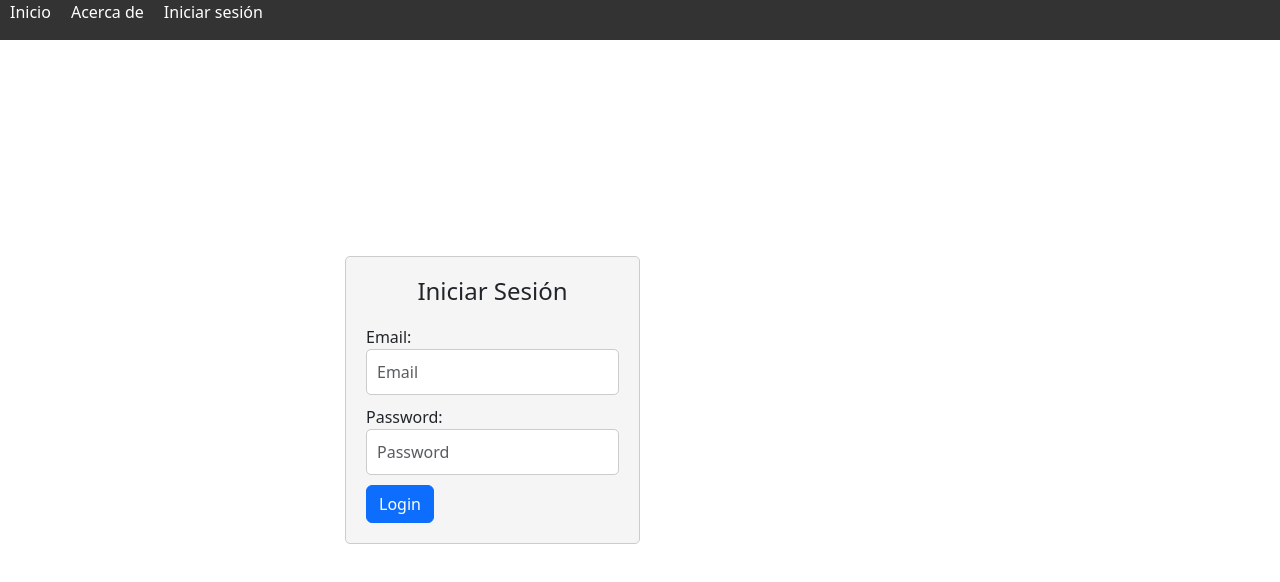
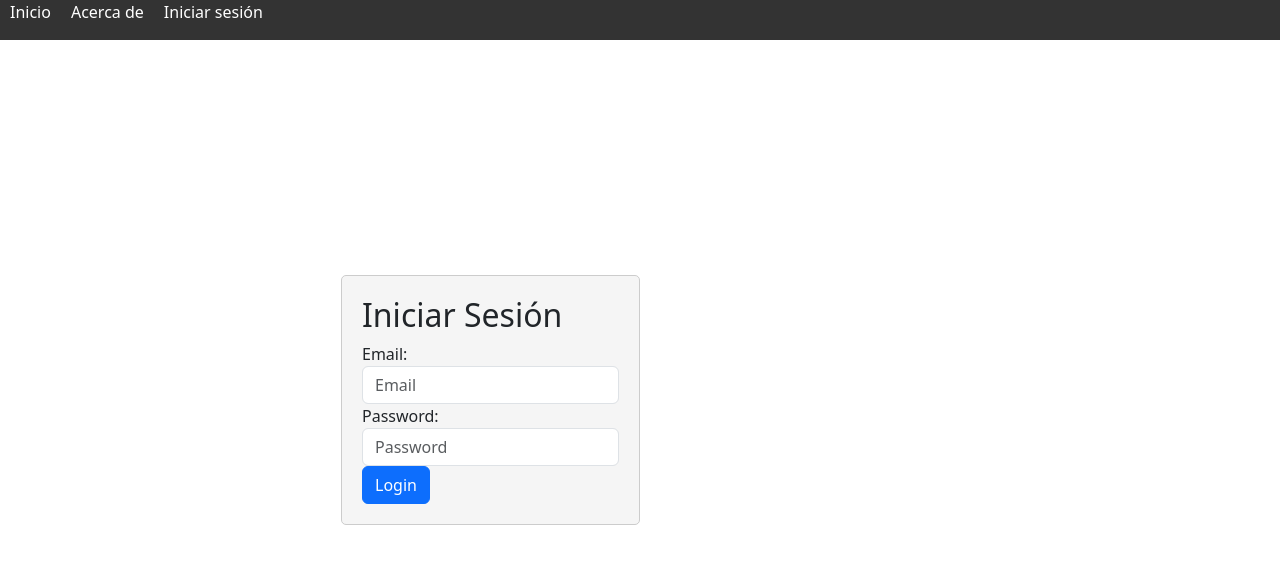
Before and after one commit to federicoherce/cidepint, a Vue app in the folder portal/: page /login in a window 1280 px wide. Shown: the top 582 px of the page. Built offline with nearby package versions, Linux system fonts and the light colour scheme.

Commit message:
actualizo login

```diff
--- a/portal/src/views/loginView.vue
+++ b/portal/src/views/loginView.vue
@@ -54,7 +54,7 @@ export default {
             'Authorization': `Bearer ${localStorage.getItem('jwt')}`
           }})
          localStorage.removeItem('jwt');
-         console.log(response);
+         console.log(response.data.message);
          store.logoutUser()
          this.$router.push({ name: 'Home' });
     }
@@ -91,12 +91,6 @@ export default {
 </script>
 
 <style scoped>
-.login-container {
-  display: flex;
-  justify-content: center;
-  align-items: center;
-  min-height: 100vh;
-}
 
 .login-form {
   max-width: 400px;
@@ -106,30 +100,7 @@ export default {
   background-color: #f5f5f5;
 }
 
-.form-title {
-  text-align: center;
-  font-size: 24px;
-  margin-bottom: 20px;
-}
-
-.form-group {
-  margin: 10px 0;
-}
-
-.form-label {
-  font-weight: bold;
-}
-
-.form-control {
-  width: 100%;
-  padding: 10px;
-  border: 1px solid #ccc;
-  border-radius: 5px;
-}
-
-.btn:hover {
-  background-color: #0056b3;
-}.success-message {
+.success-message {
   color: green; /* Color de texto verde para éxito */
   font-weight: bold; /* Texto en negrita */
   margin-top: 10px; /* Espacio superior */
```
